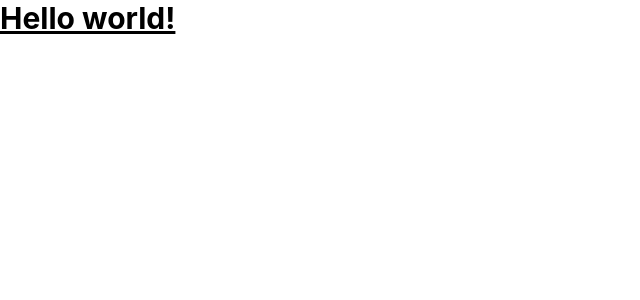
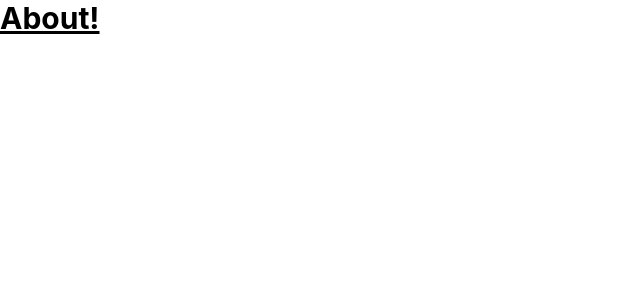
Before and after one commit to SerhatCelikk/CryptoBattlesWebsite, a Next.js app: page /about in a window 1280 px wide. Shown: the top 300 px of the page, without its empty margins (0-640 px from the left). Built offline with nearby package versions, Linux system fonts and the light colour scheme.

Commit message:
Navlinks- About/Home/Gallery

```diff
--- /dev/null
+++ b/components/Link.js
@@ -0,0 +1,26 @@
+import React from "react";
+import Link from "next/link";
+import { useRouter } from "next/router";
+
+const LinkComponent = ({ children, skipLocaleHandling, ...rest }) => {
+  const router = useRouter();
+  const locale = rest.locale || router.query.locale || "";
+
+  let href = rest.href || router.asPath;
+  if (href.indexOf("http") === 0) skipLocaleHandling = true;
+  if (locale && !skipLocaleHandling) {
+    href = href
+      ? `/${locale}${href}`
+      : router.pathname.replace("[locale]", locale);
+  }
+
+  return (
+    <>
+      <Link href={href.replace(/\/$/, "")}>
+        <a {...rest}>{children}</a>
+      </Link>
+    </>
+  );
+};
+
+export default LinkComponent;
--- a/components/header/stickyheader.js
+++ b/components/header/stickyheader.js
@@ -30,9 +30,9 @@ function StickyHeader() {
 
   return (
     <div id="sticky-header" className={`navbar${sticky.isSticky ? ' sticky' : ''}`} ref={headerRef}>
-        <a href="#">Home</a>
-        <a href="#">Galerry</a>
-        <a href="#">About</a>
+        <a href="/#">Home</a>
+        <a href="/gallery">Galerry</a>
+        <a href="/about">About</a>
         <a href="#" className="right">Login</a>
       </div>
   );
--- a/pages/about.js
+++ b/pages/about.js
@@ -3,7 +3,7 @@ import React from "react";
 export default function About() {
   return (
     <div>
-      <h1 className="text-3xl font-bold underline">Hello world!</h1>
+      <h1 className="text-3xl font-bold underline">About!</h1>
     </div>
   );
 }
--- a/pages/gallery.js
+++ b/pages/gallery.js
@@ -3,7 +3,7 @@ import React from "react";
 export default function Gallery() {
     return (
         <div>
-        <h1 className="text-3xl font-bold underline">Hello world!</h1>
+        <h1 className="text-3xl font-bold underline">Gallery!</h1>
         </div>
     );
 }
```
